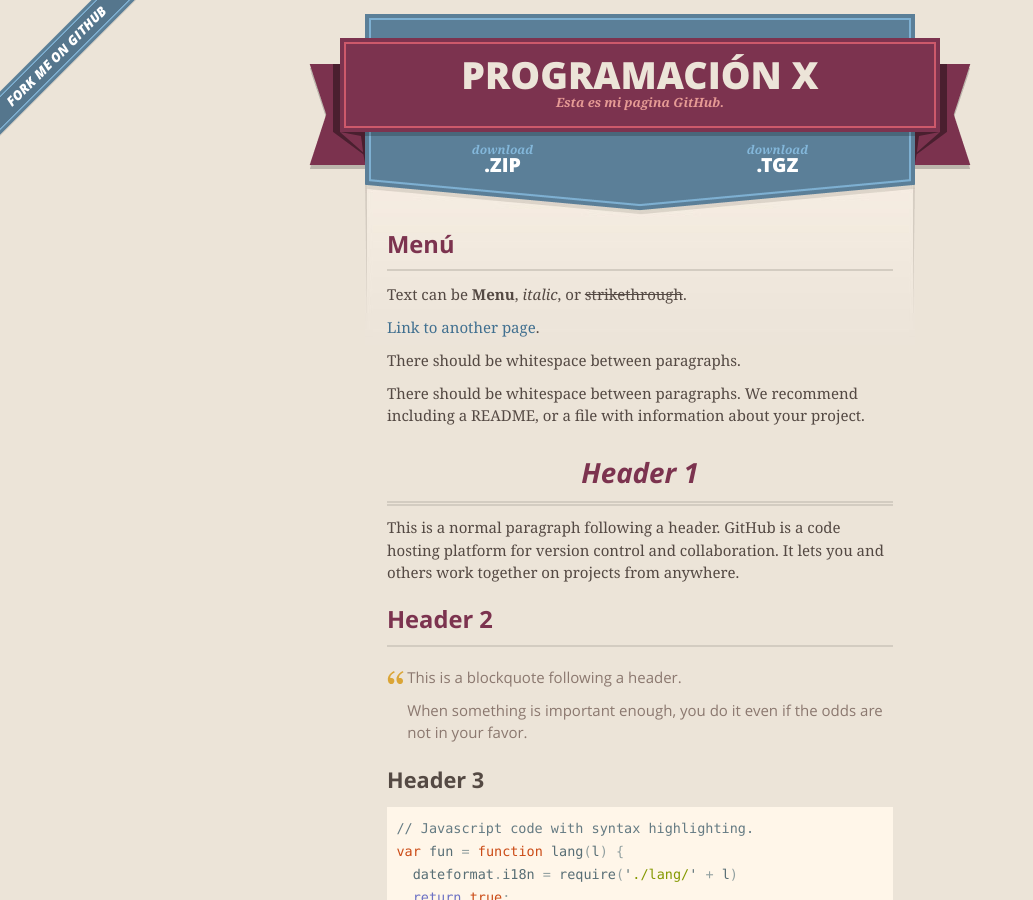
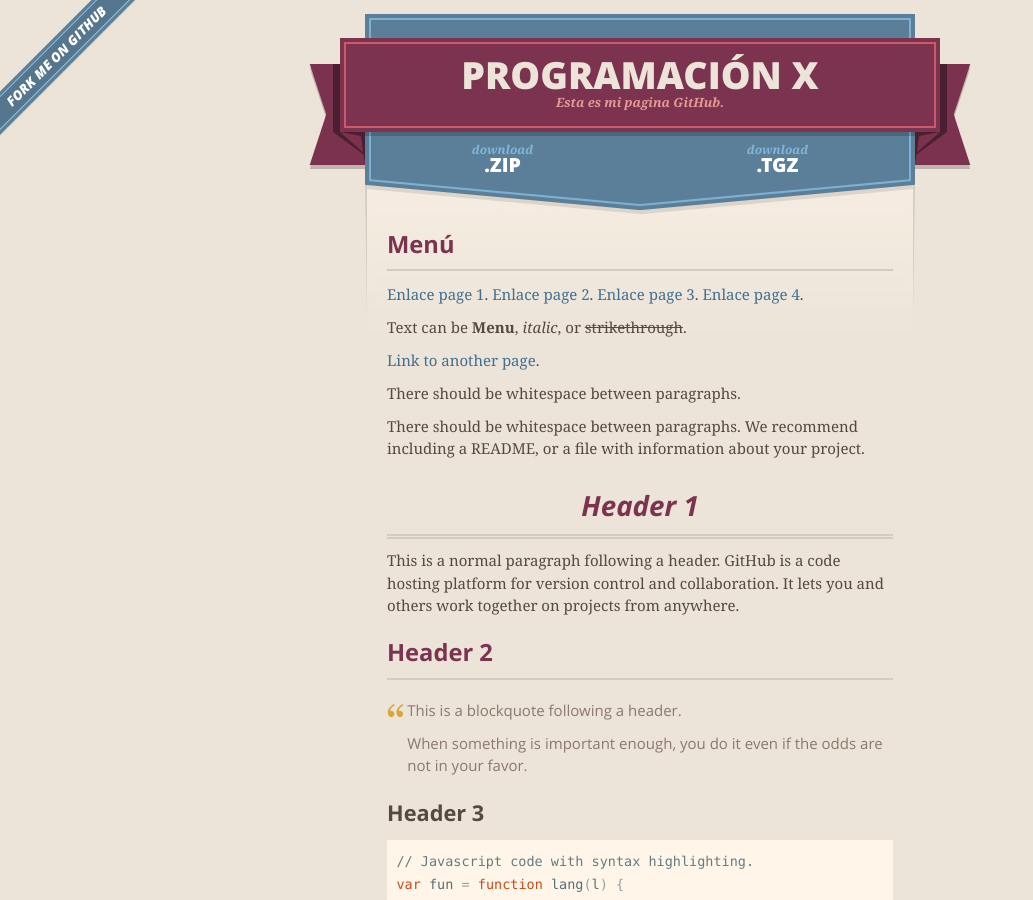
Before and after one commit to Williams7105/williams7105.github.io, a Jekyll site: the page built from index.md, in a window 1280 px wide and 900 px high. Shown: the whole window, without its empty margins (0-1033 px from the left). Built offline with Jekyll 4.4.1, drawn with Linux system fonts in a browser that asks for light colours; our own code applies the rules of GitHub Pages for plain Markdown files.

Commit message:
Update index.md

```diff
--- a/index.md
+++ b/index.md
@@ -2,6 +2,11 @@
 layout: default
 ---
 ## Menú
+
+[Enlace page 1](./another-page.html).
+[Enlace page 2](./another-page.html).
+[Enlace page 3](./another-page.html).
+[Enlace page 4](./another-page.html).
 
 
 Text can be **Menu**, _italic_, or ~~strikethrough~~.
```
